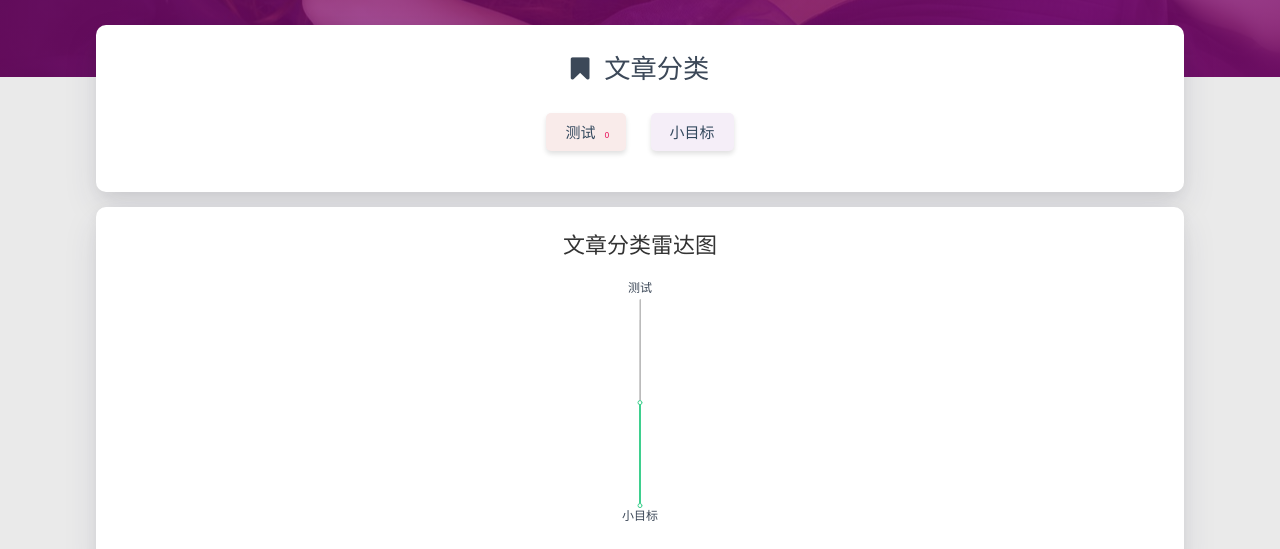
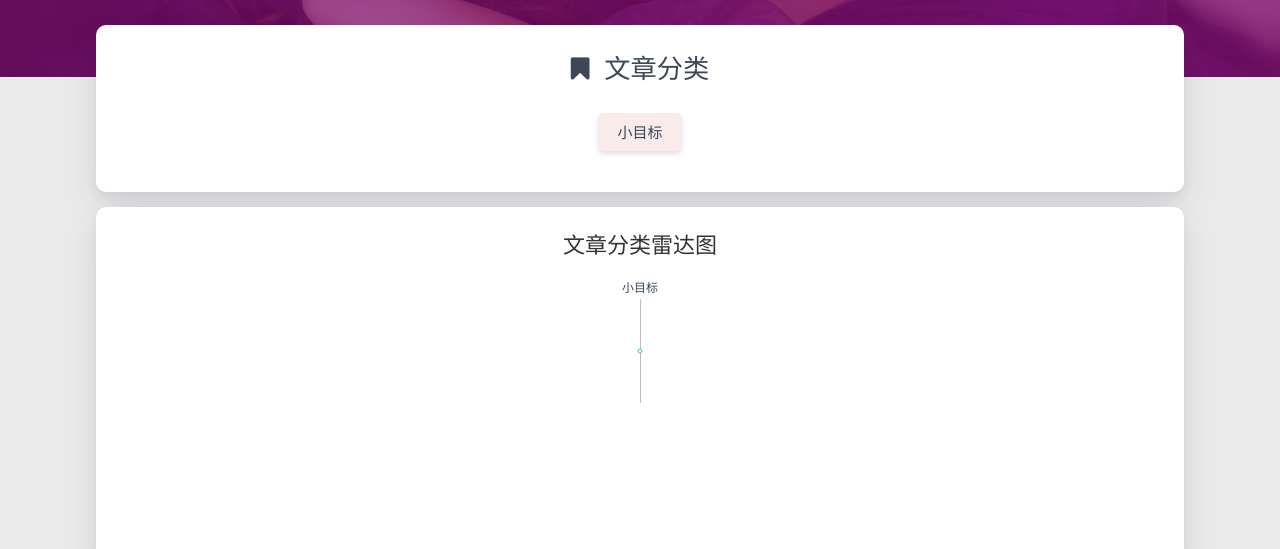
Before and after one commit to hellojw/hellojw.github.io, a plain HTML site: page categories/index.html in a window 1280 px wide. Shown: the part 403-952 px from the top of the page. Drawn offline with Linux system fonts and the light colour scheme; some packages are replaced by stand-ins of ours; a script that the page names is missing.

Commit message:
Site updated: 2019-06-29 09:52:41

```diff
--- a/categories/index.html
+++ b/categories/index.html
@@ -215,19 +215,10 @@ $('.bg-cover').css('background-image', 'url(/medias/banner/' + new Date().getDay
 
 
 
-                <a href="/categories/测试/" title="测试: 0">
-                    <span class="chip center-align waves-effect waves-light
-                             chip-default "
-                            style="background-color: #F9EBEA;">测试
-                        <span class="tag-length">0</span>
-                    </span>
-                </a>
-
-
                 <a href="/categories/小目标/" title="小目标: 1">
                     <span class="chip center-align waves-effect waves-light
                              chip-default "
-                            style="background-color: #F5EEF8;">小目标
+                            style="background-color: #F9EBEA;">小目标
                         <span class="tag-length">1</span>
                     </span>
                 </a>
@@ -274,7 +265,7 @@ $('.bg-cover').css('background-image', 'url(/medias/banner/' + new Date().getDay
                     color: '#3C4858'
                 }
             },
-            indicator: [{"name":"测试","max":1},{"name":"小目标","max":1}],
+            indicator: [{"name":"小目标","max":2}],
             nameGap: 5,
             center: ['50%','55%'],
             radius: '66%'
@@ -285,7 +276,7 @@ $('.bg-cover').css('background-image', 'url(/medias/banner/' + new Date().getDay
             itemStyle: {normal: {areaStyle: {type: 'default'}}},
             data : [
                 {
-                    value : [0,1],
+                    value : [1],
                     name : '文章分类数量'
                 }
             ]
```
Also changed, not shown: about/index.html (+3 -3 lines), categories/小目标/index.html (+1 -10 lines).
